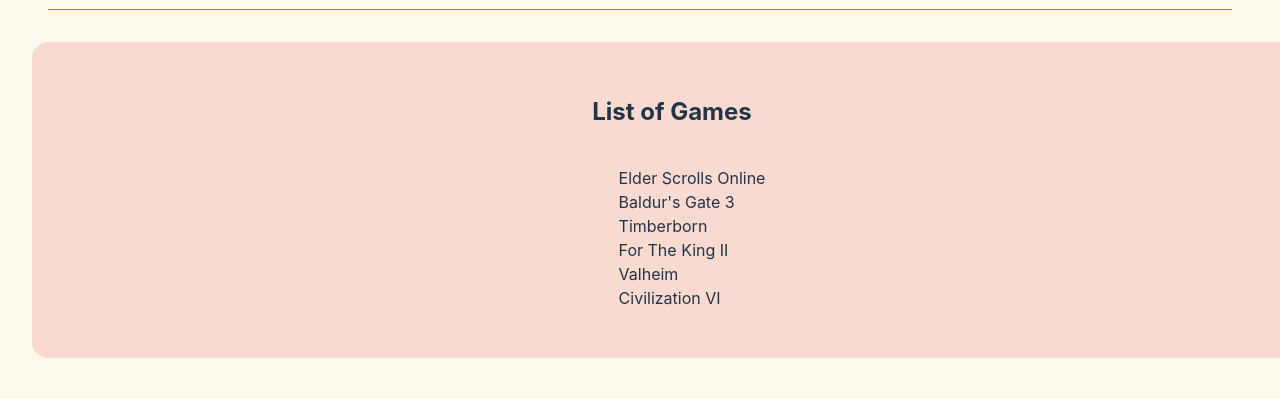
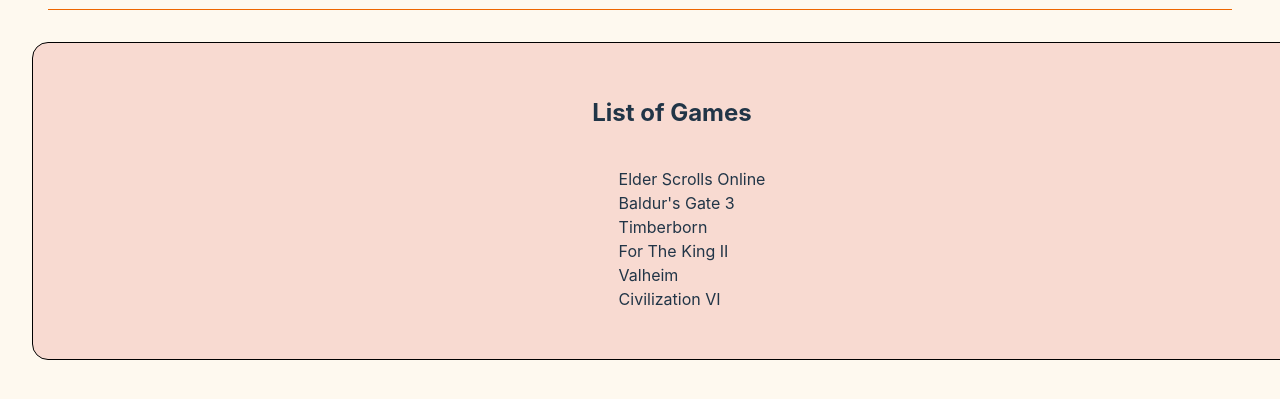
Before and after one commit to bucky-13/git-workflow-hobbies, a website built with Vite: page index.html in a window 1280 px wide. Shown: the part 51-450 px from the top of the page. Built offline with nearby package versions, Linux system fonts and the light colour scheme.

Commit message:
fixed border on gamesContainer in css

```diff
--- a/style.css
+++ b/style.css
@@ -62,7 +62,7 @@
   flex-direction: column;
   justify-content: center;
   align-items: center;
-  border: 1px dashed solid black;
+  border: 1px solid black;
   border-radius: 16px;
   padding: 2rem;
   background-color: #cc000020;
```
